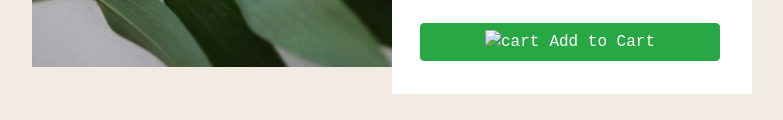
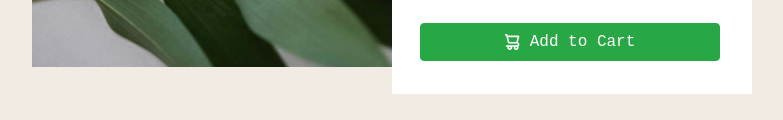
Before and after one commit to Cajansomto/Product-preview-card, a plain HTML site: page index.html in a window 1280 px wide. Shown: the part 553-673 px from the top of the page, without its empty margins (248-1031 px from the left). Drawn offline with nearby package versions, Linux system fonts and the light colour scheme.

Commit message:
Update index.html

```diff
--- a/index.html
+++ b/index.html
@@ -36,7 +36,7 @@
 
           <div class="d-grid gap-2">
 
-            <button class="btn btn-success" type="button"> <img class="eye" src="images/icon-cart.svg" alt="cart">Add to Cart</button>
+            <button class="btn btn-success" type="button"> <img class="eye" src="icon-cart.svg" alt="cart">Add to Cart</button>
 
           </div>
 
```
